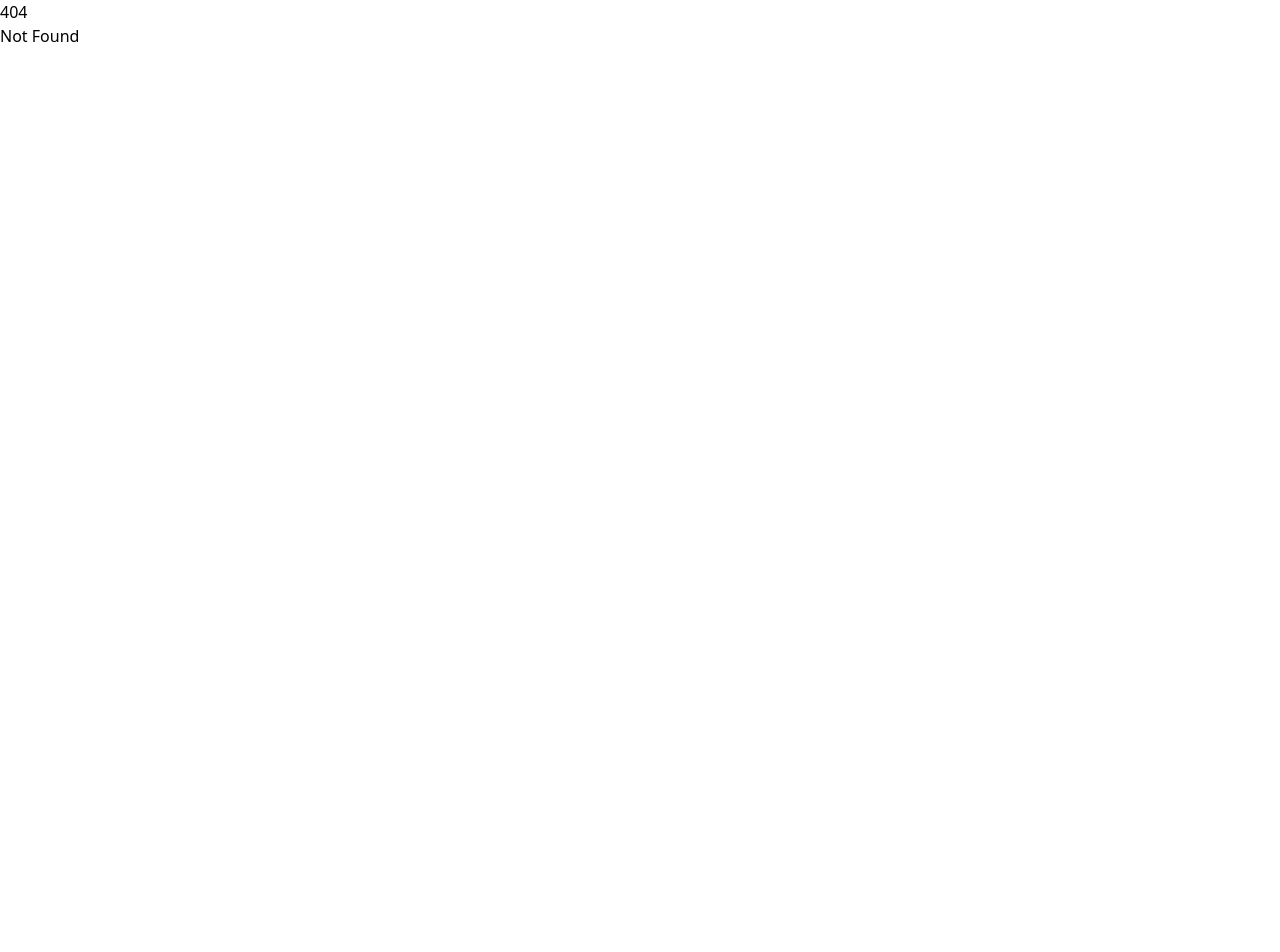
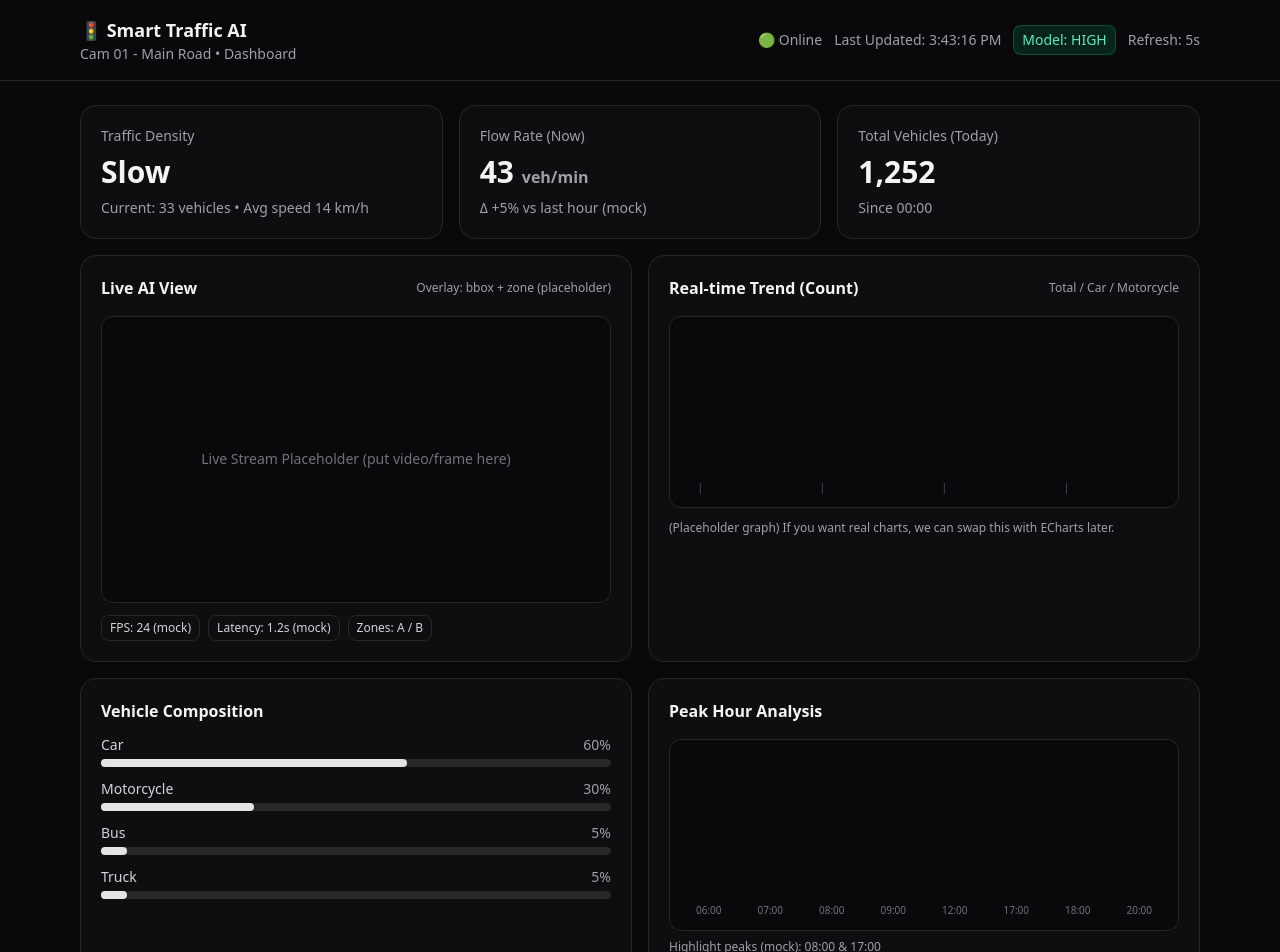
Before and after one commit to jame013/traffic_analytic, a SvelteKit app in the folder traffic_analytic/: page /dashboard in a window 1280 px wide. Before the commit this address had no page. Shown: the top 952 px of the page. Before the commit the page ends 800 px from the top, so only its background shows below. Built offline with nearby package versions, Linux system fonts and the light colour scheme.

Commit message:
Dashboard Page

```diff
--- /dev/null
+++ b/traffic_analytic/src/routes/dashboard/+page.svelte
@@ -0,0 +1,268 @@
+<script lang="ts">
+  import { page } from '$app/stores';
+  import { onDestroy } from 'svelte';
+
+  const qp = () => $page.url.searchParams;
+
+  // read settings from Input page
+  $: camera = qp().get('camera') ?? 'Cam 01 - Main Road';
+  $: mode = qp().get('mode') ?? 'realtime';
+  $: refresh = qp().get('refresh') ?? '5s';
+
+  $: densityTh = Number(qp().get('density') ?? 30);
+  $: speedTh = Number(qp().get('speed') ?? 5);
+  $: durationTh = Number(qp().get('duration') ?? 5);
+
+  // mock realtime data
+  let lastUpdated = new Date();
+  let flowRate = 45;         // vehicles/min
+  let totalToday = 1250;     // vehicles
+  let density = 28;          // vehicles in zone
+  let avgSpeed = 8;          // km/h
+
+  let totalLine: number[] = [20, 22, 25, 28, 31, 27, 26, 29, 33, 30, 28, 32];
+  let carLine: number[]   = [12, 13, 15, 17, 19, 16, 15, 17, 20, 18, 17, 19];
+  let motoLine: number[]  = [8,  9,  10, 11, 12, 11, 11, 12, 13, 12, 11, 13];
+
+  // analytics mock
+  let comp = [
+    { name: 'Car', pct: 60 },
+    { name: 'Motorcycle', pct: 30 },
+    { name: 'Bus', pct: 5 },
+    { name: 'Truck', pct: 5 }
+  ];
+
+  let peak = [
+    { h: '06:00', v: 35 }, { h: '07:00', v: 55 }, { h: '08:00', v: 85 },
+    { h: '09:00', v: 60 }, { h: '12:00', v: 45 }, { h: '17:00', v: 90 },
+    { h: '18:00', v: 70 }, { h: '20:00', v: 40 }
+  ];
+
+  // alert logic
+  $: isJam = density > densityTh && avgSpeed < speedTh;
+
+  // model quality (simple mock)
+  $: modelQuality = avgSpeed < 3 ? 'LOW' : (avgSpeed < 8 ? 'MED' : 'HIGH');
+
+  // auto refresh
+  function intervalMs(s: string) {
+    if (s === '10s') return 10000;
+    if (s === 'manual') return 0;
+    return 5000;
+  }
+
+  let timer: any = null;
+  function tick() {
+    // simulate small changes
+    const rand = (a: number, b: number) => Math.round(a + Math.random() * (b - a));
+    flowRate = rand(35, 60);
+    density = rand(15, 45);
+    avgSpeed = rand(2, 15);
+    totalToday += rand(0, 3);
+
+    // shift lines
+    const nextTotal = Math.max(0, rand(18, 40));
+    const nextCar = Math.max(0, Math.round(nextTotal * 0.6));
+    const nextMoto = Math.max(0, nextTotal - nextCar);
+
+    totalLine = [...totalLine.slice(1), nextTotal];
+    carLine = [...carLine.slice(1), nextCar];
+    motoLine = [...motoLine.slice(1), nextMoto];
+
+    lastUpdated = new Date();
+  }
+
+  $: {
+    // rebind interval when refresh changes
+    if (timer) clearInterval(timer);
+    const ms = intervalMs(refresh);
+    if (ms > 0 && mode === 'realtime') timer = setInterval(tick, ms);
+  }
+
+  onDestroy(() => {
+    if (timer) clearInterval(timer);
+  });
+
+  function densityLabel(d: number) {
+    if (d >= 35) return 'Heavy';
+    if (d >= 25) return 'Slow';
+    return 'Flow';
+  }
+
+  function badgeClass(q: string) {
+    if (q === 'HIGH') return 'bg-emerald-500/15 text-emerald-300 border-emerald-500/30';
+    if (q === 'MED')  return 'bg-amber-500/15 text-amber-300 border-amber-500/30';
+    return 'bg-red-500/15 text-red-300 border-red-500/30';
+  }
+
+  function barHeight(v: number) {
+    // v max ~ 100
+    return `${Math.min(100, Math.max(5, v))}%`;
+  }
+</script>
+
+<div class="min-h-screen bg-zinc-950 text-zinc-100">
+  <!-- Header -->
+  <div class="border-b border-zinc-800">
+    <div class="mx-auto max-w-6xl px-4 py-4 flex items-center justify-between gap-4">
+      <div>
+        <div class="text-lg font-semibold">🚦 Smart Traffic AI</div>
+        <div class="text-sm text-zinc-400">{camera} • Dashboard</div>
+      </div>
+
+      <div class="flex items-center gap-3 text-sm">
+        <div class="text-zinc-400">🟢 Online</div>
+        <div class="text-zinc-400">
+          Last Updated: {lastUpdated.toLocaleTimeString()}
+        </div>
+
+        <span class={`px-2 py-1 rounded-lg border ${badgeClass(modelQuality)}`}>
+          Model: {modelQuality}
+        </span>
+
+        {#if mode === 'realtime' && refresh !== 'manual'}
+          <div class="text-zinc-400">Refresh: {refresh}</div>
+        {/if}
+      </div>
+    </div>
+
+    <!-- Alert banner -->
+    {#if isJam}
+      <div class="mx-auto max-w-6xl px-4 pb-4">
+        <div class="rounded-2xl border border-red-500/30 bg-red-500/10 px-4 py-3 flex items-center justify-between">
+          <div class="font-semibold text-red-200">
+            🚨 ALERT: Traffic Jam Detected (Density &gt; {densityTh}, Speed &lt; {speedTh})
+          </div>
+          <div class="flex gap-2">
+            <button class="rounded-xl border border-zinc-700 bg-zinc-950 px-3 py-2 text-sm">View Zone</button>
+            <button class="rounded-xl border border-zinc-700 bg-zinc-950 px-3 py-2 text-sm">Acknowledge</button>
+          </div>
+        </div>
+      </div>
+    {/if}
+  </div>
+
+  <div class="mx-auto max-w-6xl px-4 py-6 grid gap-4">
+    <!-- KPI row -->
+    <div class="grid gap-4 md:grid-cols-3">
+      <div class="rounded-2xl border border-zinc-800 bg-zinc-900/40 p-5">
+        <div class="text-sm text-zinc-400">Traffic Density</div>
+        <div class="mt-2 text-3xl font-semibold">{densityLabel(density)}</div>
+        <div class="mt-2 text-sm text-zinc-400">Current: {density} vehicles • Avg speed {avgSpeed} km/h</div>
+      </div>
+
+      <div class="rounded-2xl border border-zinc-800 bg-zinc-900/40 p-5">
+        <div class="text-sm text-zinc-400">Flow Rate (Now)</div>
+        <div class="mt-2 text-3xl font-semibold">{flowRate} <span class="text-base text-zinc-400">veh/min</span></div>
+        <div class="mt-2 text-sm text-zinc-400">Δ +5% vs last hour (mock)</div>
+      </div>
+
+      <div class="rounded-2xl border border-zinc-800 bg-zinc-900/40 p-5">
+        <div class="text-sm text-zinc-400">Total Vehicles (Today)</div>
+        <div class="mt-2 text-3xl font-semibold">{totalToday.toLocaleString()}</div>
+        <div class="mt-2 text-sm text-zinc-400">Since 00:00</div>
+      </div>
+    </div>
+
+    <!-- Real-time monitor -->
+    <div class="grid gap-4 lg:grid-cols-2">
+      <!-- Live panel -->
+      <div class="rounded-2xl border border-zinc-800 bg-zinc-900/40 p-5">
+        <div class="flex items-center justify-between">
+          <div class="font-semibold">Live AI View</div>
+          <div class="text-xs text-zinc-400">Overlay: bbox + zone (placeholder)</div>
+        </div>
+
+        <div class="mt-4 aspect-video rounded-xl border border-zinc-800 bg-zinc-950 flex items-center justify-center">
+          <div class="text-zinc-500 text-sm">
+            Live Stream Placeholder (put video/frame here)
+          </div>
+        </div>
+
+        <div class="mt-3 flex flex-wrap gap-2 text-xs">
+          <span class="px-2 py-1 rounded-lg border border-zinc-800 text-zinc-300">FPS: 24 (mock)</span>
+          <span class="px-2 py-1 rounded-lg border border-zinc-800 text-zinc-300">Latency: 1.2s (mock)</span>
+          <span class="px-2 py-1 rounded-lg border border-zinc-800 text-zinc-300">Zones: A / B</span>
+        </div>
+      </div>
+
+      <!-- Trend graph (simple bars as placeholder) -->
+      <div class="rounded-2xl border border-zinc-800 bg-zinc-900/40 p-5">
+        <div class="flex items-center justify-between">
+          <div class="font-semibold">Real-time Trend (Count)</div>
+          <div class="text-xs text-zinc-400">Total / Car / Motorcycle</div>
+        </div>
+
+        <div class="mt-4 h-48 rounded-xl border border-zinc-800 bg-zinc-950 p-3 flex items-end gap-1">
+          {#each totalLine as v, i}
+            <div class="flex-1 flex flex-col items-center gap-1">
+              <div class="w-full rounded bg-zinc-700/60" style="height: {barHeight(v)}"></div>
+              <div class="text-[10px] text-zinc-600">{i % 3 === 0 ? '|' : ''}</div>
+            </div>
+          {/each}
+        </div>
+
+        <div class="mt-3 text-xs text-zinc-400">
+          (Placeholder graph) If you want real charts, we can swap this with ECharts later.
+        </div>
+      </div>
+    </div>
+
+    <!-- Deep analytics -->
+    <div class="grid gap-4 lg:grid-cols-2">
+      <div class="rounded-2xl border border-zinc-800 bg-zinc-900/40 p-5">
+        <div class="font-semibold">Vehicle Composition</div>
+        <div class="mt-3 space-y-3">
+          {#each comp as c}
+            <div>
+              <div class="flex items-center justify-between text-sm">
+                <div class="text-zinc-300">{c.name}</div>
+                <div class="text-zinc-400">{c.pct}%</div>
+              </div>
+              <div class="mt-1 h-2 rounded bg-zinc-800">
+                <div class="h-2 rounded bg-zinc-200" style="width: {c.pct}%"></div>
+              </div>
+            </div>
+          {/each}
+        </div>
+      </div>
+
+      <div class="rounded-2xl border border-zinc-800 bg-zinc-900/40 p-5">
+        <div class="font-semibold">Peak Hour Analysis</div>
+
+        <div class="mt-4 h-48 rounded-xl border border-zinc-800 bg-zinc-950 p-3 flex items-end gap-2">
+          {#each peak as p}
+            <div class="flex-1 flex flex-col items-center gap-2">
+              <div
+                class="w-full rounded bg-zinc-200"
+                style="height: {barHeight(p.v)}"
+                title={`${p.h} • ${p.v}`}
+              ></div>
+              <div class="text-[10px] text-zinc-500">{p.h}</div>
+            </div>
+          {/each}
+        </div>
+
+        <div class="mt-2 text-xs text-zinc-400">
+          Highlight peaks (mock): 08:00 & 17:00
+        </div>
+      </div>
+    </div>
+
+    <!-- Bottom actions -->
+    <div class="flex flex-wrap gap-2 justify-end">
+      <a href="/" class="rounded-xl border border-zinc-800 bg-zinc-950 px-4 py-2 text-sm">
+        ← Back to Input
+      </a>
+      <button class="rounded-xl border border-zinc-800 bg-zinc-950 px-4 py-2 text-sm">
+        Export (mock)
+      </button>
+
+      {#if refresh === 'manual' || mode !== 'realtime'}
+        <button class="rounded-xl bg-zinc-100 text-zinc-950 px-4 py-2 text-sm font-semibold" on:click={tick}>
+          Refresh Now
+        </button>
+      {/if}
+    </div>
+  </div>
+</div>
```
